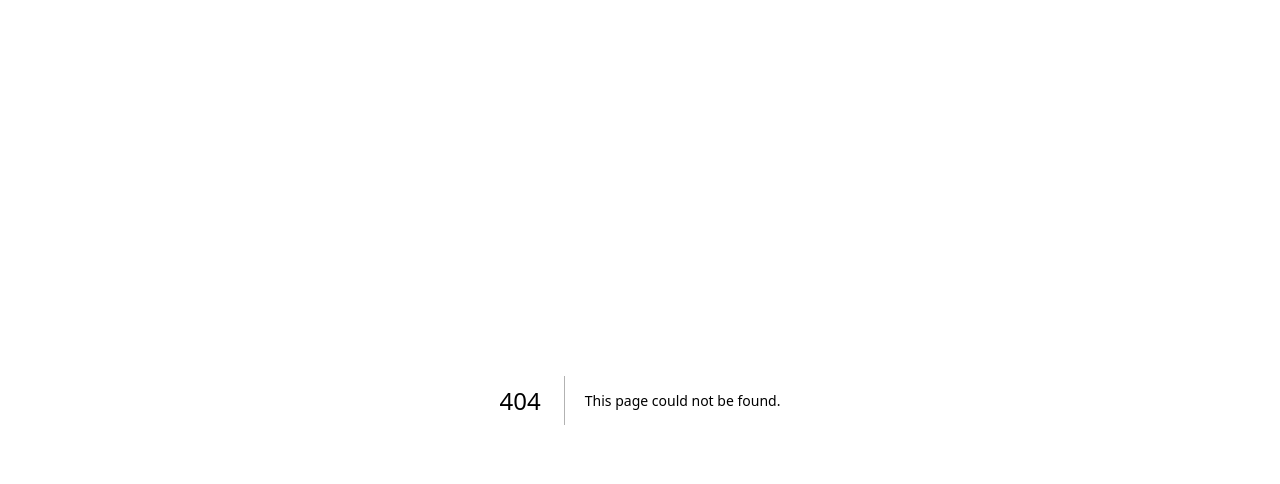
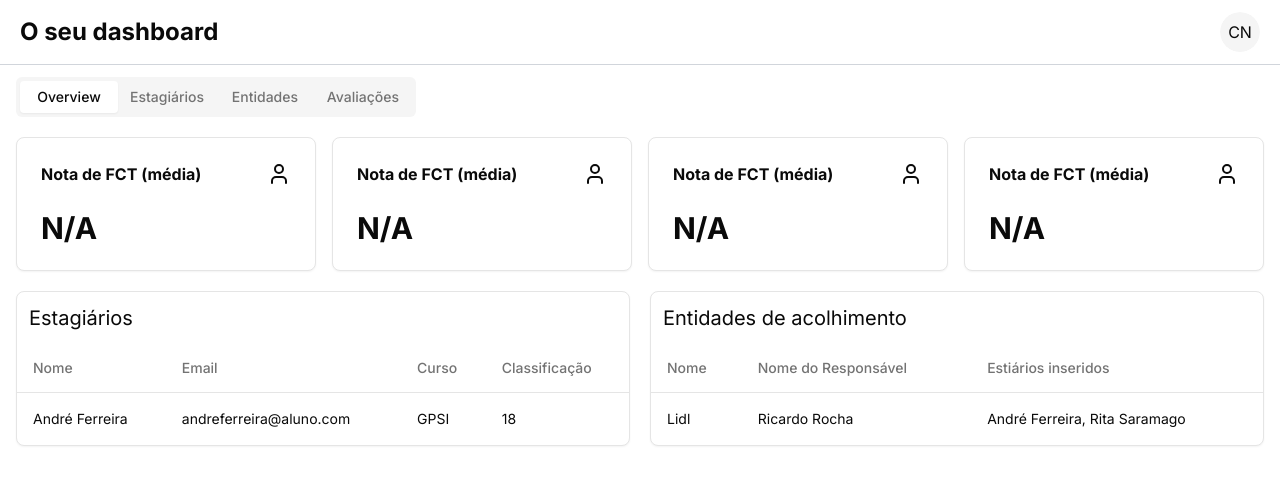
Before and after one commit to Caderneta-Digital/web-caderneta-digital, a Next.js app: page /dashboard/supervisors in a window 1280 px wide. Before the commit this address had no page. Shown: the top 484 px of the page. Built offline with nearby package versions, Linux system fonts and the light colour scheme.

Commit message:
Dashboard Orientador

```diff
--- /dev/null
+++ b/src/app/dashboard/supervisors/components/entitys/index.tsx
@@ -0,0 +1,71 @@
+import { Button } from "@/components/ui/button";
+import { Card } from "@/components/ui/card";
+import { Checkbox } from "@/components/ui/checkbox";
+import { DialogHeader } from "@/components/ui/dialog";
+import { Input } from "@/components/ui/input";
+import { Table, TableBody, TableCell, TableHead, TableHeader, TableRow } from "@/components/ui/table";
+import { Dialog, DialogContent, DialogTitle, DialogTrigger } from "@radix-ui/react-dialog";
+import { Pencil } from "lucide-react";
+
+export const SupervisorDashboardEntities = () => {
+  return (
+    <div>
+      <Card>
+        <div className="flex justify-between p-3">
+          <h1 className="text-xl">Entidades de Acolhimento</h1>
+          <Dialog>
+            <DialogTrigger>
+              <Button variant="outline">Criar Entidade</Button>
+            </DialogTrigger>
+            <DialogContent>
+              <DialogHeader>
+                <DialogTitle>Ver Entidades</DialogTitle>
+              </DialogHeader>
+              <div>
+                <h1>ADD FORM AQUI</h1>
+              </div>
+            </DialogContent>
+          </Dialog>
+        </div>
+        <Table>
+          <TableHeader>
+            <TableRow>
+              <TableHead>Nome</TableHead>
+              <TableHead>Nome do Responsável</TableHead>
+              <TableHead>Rame de Actividade</TableHead>
+              <TableHead>Tutores de FCT</TableHead>
+              <TableHead>Estiários Inseridos</TableHead>
+              <TableHead>Estado</TableHead>
+            </TableRow>
+          </TableHeader>
+          <TableBody>
+            <TableRow>
+              <TableCell>Lidl</TableCell>
+              <TableCell>Ricardo Rocha</TableCell>
+              <TableCell>Desenvolvimento de Software</TableCell>
+              <TableCell>Fábio Afonso</TableCell>
+              <TableCell>Fábio Pereira, Rita Saramago</TableCell>
+              <TableCell>Ativo</TableCell>
+              <TableCell>
+              <Dialog>
+                <DialogTrigger>
+                  <Button variant="outline">Mais Informações</Button>
+                </DialogTrigger>
+                <DialogContent>
+                  <DialogHeader>
+                    <DialogTitle>Ver Estagiários</DialogTitle>
+                  </DialogHeader>
+                  <div>
+                    <h1 className="text-gray-600">Nome</h1>
+                    <p>André Ferreira</p>
+                  </div>
+                </DialogContent>
+              </Dialog>
+              </TableCell>
+            </TableRow>
+          </TableBody>
+        </Table>
+      </Card>
+    </div>
+  )
+}
--- /dev/null
+++ b/src/app/dashboard/supervisors/components/interns/index.tsx
@@ -0,0 +1,78 @@
+import { Button } from "@/components/ui/button";
+import { Card } from "@/components/ui/card";
+//import { Checkbox } from "@/components/ui/checkbox";
+//import { Input } from "@/components/ui/input";
+import { Table, TableBody, TableCell, TableHead, TableHeader, TableRow } from "@/components/ui/table";
+//import { Pencil } from "lucide-react";
+import {
+  Dialog,
+  DialogContent,
+  DialogHeader,
+  DialogTitle,
+  DialogTrigger,
+} from "@/components/ui/dialog"
+
+export const SupervisorDashboardInterns = () => {
+  return (
+    <div>
+      <Card>
+        <div className="flex justify-between p-3">
+          <h1 className="text-xl">Estagiários</h1>
+          <Dialog>
+            <DialogTrigger>
+              <Button variant="outline">Criar Estagiário</Button>
+            </DialogTrigger>
+            <DialogContent>
+              <DialogHeader>
+                <DialogTitle>Ver Estagiários</DialogTitle>
+              </DialogHeader>
+              <div>
+                <h1>ADD FORM AQUI</h1>
+              </div>
+            </DialogContent>
+          </Dialog>
+        </div>
+        <Table>
+          <TableHeader>
+            <TableRow>
+              <TableHead>Nome</TableHead>
+              <TableHead>Email</TableHead>
+              <TableHead>Curso</TableHead>
+              <TableHead>Classificação</TableHead>
+              <TableHead>Horas Restantes</TableHead>
+              <TableHead>Entidade de Acolhimento</TableHead>
+              <TableHead>Estado</TableHead>
+            </TableRow>
+          </TableHeader>
+          <TableBody>
+            <TableRow>
+              <TableCell>André Ferreira</TableCell>
+              <TableCell>andreferreira@aluno.com</TableCell>
+              <TableCell>GPSI</TableCell>
+              <TableCell>18</TableCell>
+              <TableCell>172</TableCell>
+              <TableCell>Lidl</TableCell>
+              <TableCell>Ativo</TableCell>
+              <TableCell>
+              <Dialog>
+                <DialogTrigger>
+                  <Button variant="outline">Mais Informações</Button>
+                </DialogTrigger>
+                <DialogContent>
+                  <DialogHeader>
+                    <DialogTitle>Ver Estagiários</DialogTitle>
+                  </DialogHeader>
+                  <div>
+                    <h1 className="text-gray-600">Nome</h1>
+                    <p>André Ferreira</p>
+                  </div>
+                </DialogContent>
+              </Dialog>
+              </TableCell>
+            </TableRow>
+          </TableBody>
+        </Table>
+      </Card>
+    </div>
+  )
+}
--- /dev/null
+++ b/src/app/dashboard/supervisors/components/overview/index.tsx
@@ -0,0 +1,76 @@
+
+import { Card, CardContent, CardHeader } from "@/components/ui/card";
+import { Checkbox } from "@/components/ui/checkbox";
+import { Table, TableBody, TableCell, TableHead, TableHeader, TableRow } from "@/components/ui/table";
+import { User } from "lucide-react"
+
+
+export const SupervisorDashboardOverview = () => {
+  return (
+    <div className="flex flex-col gap-5">
+      <div className="grid grid-cols-1 gap-4 md:grid-cols-4">
+        {Array.from({ length: 4 }).map((item, index) => (
+          <Card key={index}>
+            <CardHeader>
+              <div className="flex justify-between">
+                <h1 className="font-bold">Nota de FCT (média)</h1>
+                <User />
+              </div>
+            </CardHeader>
+            <CardContent>
+              <h1 className="font-bold text-3xl">N/A</h1>
+            </CardContent>
+          </Card>
+        ))}
+      </div>
+
+      <div className="grid grid-cols-1 gap-5 md:grid-cols-2">
+        <Card>
+          <div className="p-3">
+            <h1 className="text-xl">Estagiários</h1>
+          </div>
+          <Table>
+            <TableHeader>
+              <TableRow>
+                <TableHead>Nome</TableHead>
+                <TableHead>Email</TableHead>
+                <TableHead>Curso</TableHead>
+                <TableHead>Classificação</TableHead>
+              </TableRow>
+            </TableHeader>
+            <TableBody>
+              <TableRow>
+                <TableCell>André Ferreira</TableCell>
+                <TableCell>andreferreira@aluno.com</TableCell>
+                <TableCell>GPSI</TableCell>
+                <TableCell>18</TableCell>
+              </TableRow>
+            </TableBody>
+          </Table>
+        </Card>
+        <Card>
+          <div className="p-3">
+            <h1 className="text-xl">Entidades de acolhimento</h1>
+          </div>
+          <Table>
+            <TableHeader>
+              <TableRow>
+                <TableHead>Nome</TableHead>
+                <TableHead>Nome do Responsável</TableHead>
+                <TableHead>Estiários inseridos</TableHead>
+              </TableRow>
+            </TableHeader>
+
+            <TableBody>
+              <TableRow>
+                <TableCell>Lidl</TableCell>
+                <TableCell>Ricardo Rocha</TableCell>
+                <TableCell>André Ferreira, Rita Saramago</TableCell>
+              </TableRow>
+            </TableBody>
+          </Table>
+        </Card>
+      </div>
+    </div>
+  )
+}
--- /dev/null
+++ b/src/app/dashboard/supervisors/page.tsx
@@ -0,0 +1,51 @@
+'use client'
+
+import { Avatar, AvatarFallback } from "@/components/ui/avatar";
+import { Tabs, TabsContent, TabsList, TabsTrigger } from "@/components/ui/tabs";
+import { SupervisorDashboardOverview } from "./components/overview";
+import { SupervisorDashboardInterns } from "./components/interns";
+import { SupervisorDashboardEntities } from "./components/entitys";
+import React from "react";
+//import { useRouter } from 'next/navigation';
+
+export default function Dashboard() {
+    /*const Router = useRouter();
+    React.useEffect(() => {
+        const token = localStorage.getItem("token");
+        if (!token) {
+          const type = localStorage.getItem("lastFlow")
+          Router.push(`/login?flow=${type}`);
+        }
+      });
+    */
+
+    return (
+        <div className="h-screen w-screen">
+            <div className="flex justify-between items-center px-5 py-3 border-b-[1px] border-b-gray-300">
+                <h1 className="font-bold text-2xl">O seu dashboard</h1>
+                <Avatar>
+                    <AvatarFallback>CN</AvatarFallback>
+                </Avatar>
+            </div>
+            <div className="px-4 py-3 flex flex-col gap-4">
+                <Tabs defaultValue="overview" className="w-full space-y-5">
+                    <TabsList className="grid w-fit grid-cols-4">
+                        <TabsTrigger value="overview">Overview</TabsTrigger>
+                        <TabsTrigger value="interns">Estagiários</TabsTrigger>
+                        <TabsTrigger value="entities">Entidades</TabsTrigger>
+                        <TabsTrigger value="avaliacoes">Avaliações</TabsTrigger>
+                    </TabsList>
+                    <TabsContent value="overview">
+                        <SupervisorDashboardOverview />
+                    </TabsContent>
+                    <TabsContent value="interns">
+                        <SupervisorDashboardInterns />
+                    </TabsContent>
+                    <TabsContent value="entities">
+                        <SupervisorDashboardEntities />
+                    </TabsContent>
+                </Tabs>
+            </div>
+        </div>
+    );
+}
```
